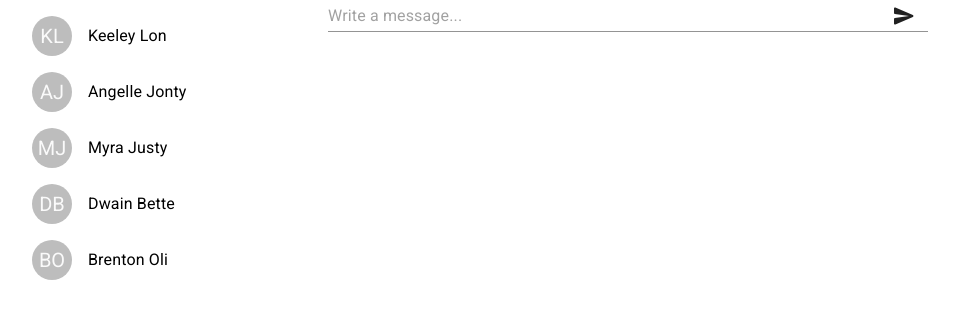
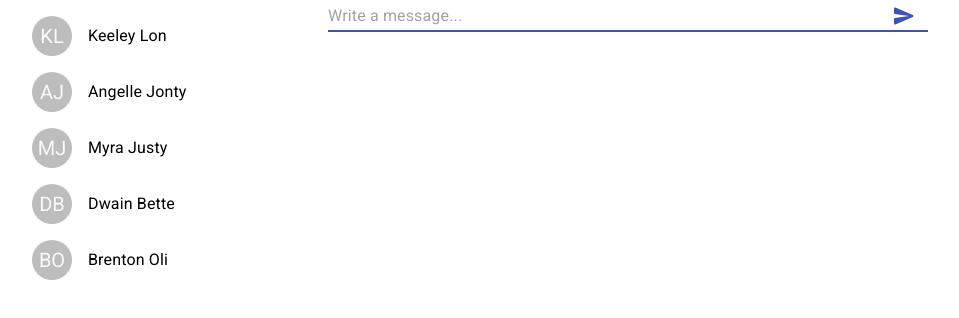
Before and after one commit to AleR111/React, a React (Create React App) app in the folder my-react-app/: page / in a window 1280 px wide. Shown: the top 318 px of the page, without its empty margins (168-1127 px from the left). Built offline with nearby package versions, Linux system fonts and the light colour scheme.

Commit message:
done autofocus

```diff
--- a/my-react-app/src/components/messages/Messages.js
+++ b/my-react-app/src/components/messages/Messages.js
@@ -2,13 +2,15 @@ import { Input, InputAdornment, IconButton } from "@material-ui/core"
 
 import { SendRounded } from "@material-ui/icons"
 
-import { useState, useEffect } from "react"
+import { useState, useEffect, useRef } from "react"
 import styles from "./message.module.scss"
 
 export const Messages = () => {
   const [message, setMessage] = useState([])
 
   const [value, setValue] = useState("")
+
+  const inputRef = useRef(null)
 
   const updateValue = (value) => {
     setValue(value)
@@ -29,6 +31,8 @@ export const Messages = () => {
         { content: "Hi, I'm Robot", author: "Robot" },
       ])
     }, 1500)
+
+    inputRef.current?.focus()
   }, [message])
 
   return (
@@ -41,12 +45,14 @@ export const Messages = () => {
       ))}
 
       <Input
+        inputRef={inputRef}
+        fullWidth={true}
         placeholder="Write a message..."
         inputProps={{ "aria-label": "description" }}
-        fullWidth={true}
+        autoFocus={true}
         endAdornment={
           <InputAdornment position="end">
-            <IconButton color="inherit" onClick={sendMessage}>
+            <IconButton color="primary" onClick={sendMessage}>
               <SendRounded />
             </IconButton>
           </InputAdornment>
```
